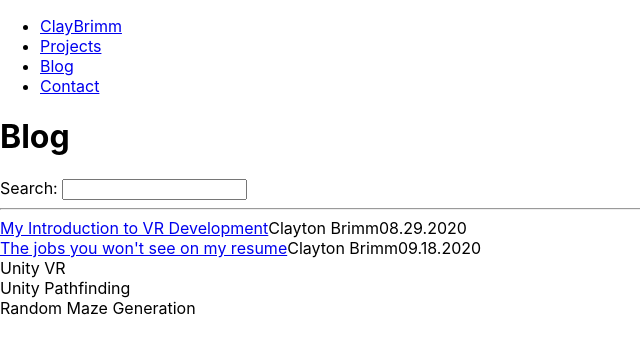
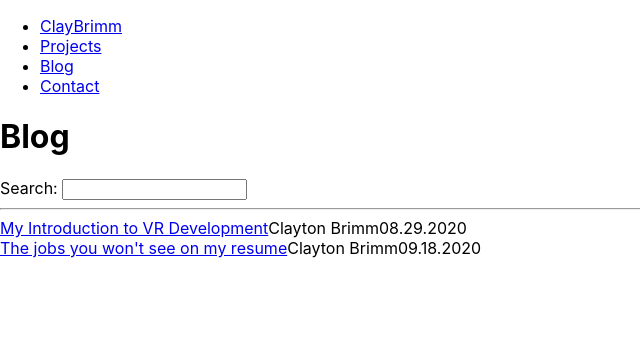
Before and after one commit to BrimmStone127/cb.com, a React (Create React App) app: page /blog in a window 1280 px wide. Shown: the top 354 px of the page, without its empty margins (0-640 px from the left). Built offline with nearby package versions, Linux system fonts and the light colour scheme.

Commit message:
Prepped for css

```diff
--- a/src/pages/Blog.js
+++ b/src/pages/Blog.js
@@ -32,27 +32,6 @@ const articles = [
       author: 'Clayton Brimm',
       objectID: 1,
     },
-    {
-      type: 'image-post',
-      imageUrl: 'https://i.imgur.com/4w0tFFN.gifv',
-      title: 'Unity VR',
-      body: 'A VR bowling game made with UnityVR.',
-      objectID: 2,
-    },
-    {
-      type: 'image-post',
-      imageUrl: 'https://i.imgur.com/pl906jf.gifv',
-      title: 'Unity Pathfinding',
-      body: 'Pathfinding program created with Unity.',
-      objectID: 3,
-    },
-    {
-      type: 'image-post',
-      imageUrl: 'https://i.imgur.com/Om4nZ1l.gifv',
-      title: 'Random Maze Generation',
-      body: 'Program that creates completely random mazes with starts and finishes, Made in Unity.',
-      objectID: 4,
-    },
   ];
 
 const ArticleList = () =>
--- a/src/pages/Contact.js
+++ b/src/pages/Contact.js
@@ -4,13 +4,9 @@ import React from "react";
 
 const Contact = () => (
     <div>
-        <h1>Contact</h1>
-        <p>
-            Lorem ipsum dolor sit amet, consectetur adipiscing elit. Cras gravida,
-            risus at dapibus aliquet, elit quam scelerisque tortor, nec accumsan eros
-            nulla interdum justo. Pellentesque dignissim, sapien et congue rutrum,
-            lorem tortor dapibus turpis, sit amet vestibulum eros mi et odio.
-        </p>
+        <h1>Contact Me</h1>
+        <p>Feel free to drop me and email at clay brimm at gmail.com</p>
+        <p>You can also find me on: Twitter, LinkedIn, and Github</p>
     </div>
 );
 
--- a/src/pages/Home.js
+++ b/src/pages/Home.js
@@ -2,7 +2,23 @@
 
 import React from "react";
 
-const articles = [
+const posts = [
+  {
+    type: 'blog-post',
+    title: 'My Introduction to VR Development',
+    url: 'https://www.claybrimm.com/blog/intro-to-vr.html',
+    date: '08.29.2020',
+    author: 'Clayton Brimm',
+    objectID: 0,
+  },
+  {
+    type: 'blog-post',
+    title: "The jobs you won't see on my resume",
+    url: 'https://www.claybrimm.com/blog/jobs-you-wont-see.html',
+    date: '09.18.2020',
+    author: 'Clayton Brimm',
+    objectID: 1,
+  },
   {
     type: 'image-post',
     imageUrl: 'https://i.imgur.com/4w0tFFN.gifv',
@@ -30,12 +46,12 @@ const Home = () => (
     <div>
         <h1>Hi, I'm Clay Brimm</h1>
         <p>This is a place for me to share my thoughts and show off some of my projects. I am always looking to learn and expand my knowledge so if you are interested in any of my work please reach out and let me know!</p>
-        <ImageList />
+        <Feed />
     </div>
 );
 
-const ImageList = () =>
-  articles.map(item => (
+const Feed = () =>
+  posts.map(item => (
     <div key={item.objectID}>
       <span>
         <img src={item.imageUrl} alt={item.title} crossOrigin="anonymous"/>
--- a/src/pages/Projects.js
+++ b/src/pages/Projects.js
@@ -5,16 +5,11 @@ import React from "react";
 const Projects = () => (
     <div>
         <h1>Projects</h1>
-
-        <label htmlFor="search">Search: </label>
-        <input id="search" type="text" />
-
         <hr />
-
+        <p><a href="https://github.com/BrimmStone127/Learn-Go-2021">Learn Go 2021</a></p>
+        <p><a href="https://github.com/BrimmStone127/RayTracing">Learning RayTracing</a></p>
         <p><a href="http://rapidscemetery.herokuapp.com/home">Rapids Cemetery Tour</a></p>
         <p><a href="https://github.com/BrimmStone127?tab=repositories">Check out my GitHub for other random projects and snippets of code.</a></p>
-        <p>Games</p>
-        <p><a href="./games/twenty.html">2048.js - Color blind edition 😎</a></p>
     </div>
 );
 
```
Also changed, not shown: 1 other file (tests, documents, lock files or other folders). Lines whose indentation alone changed are shown as unchanged.
